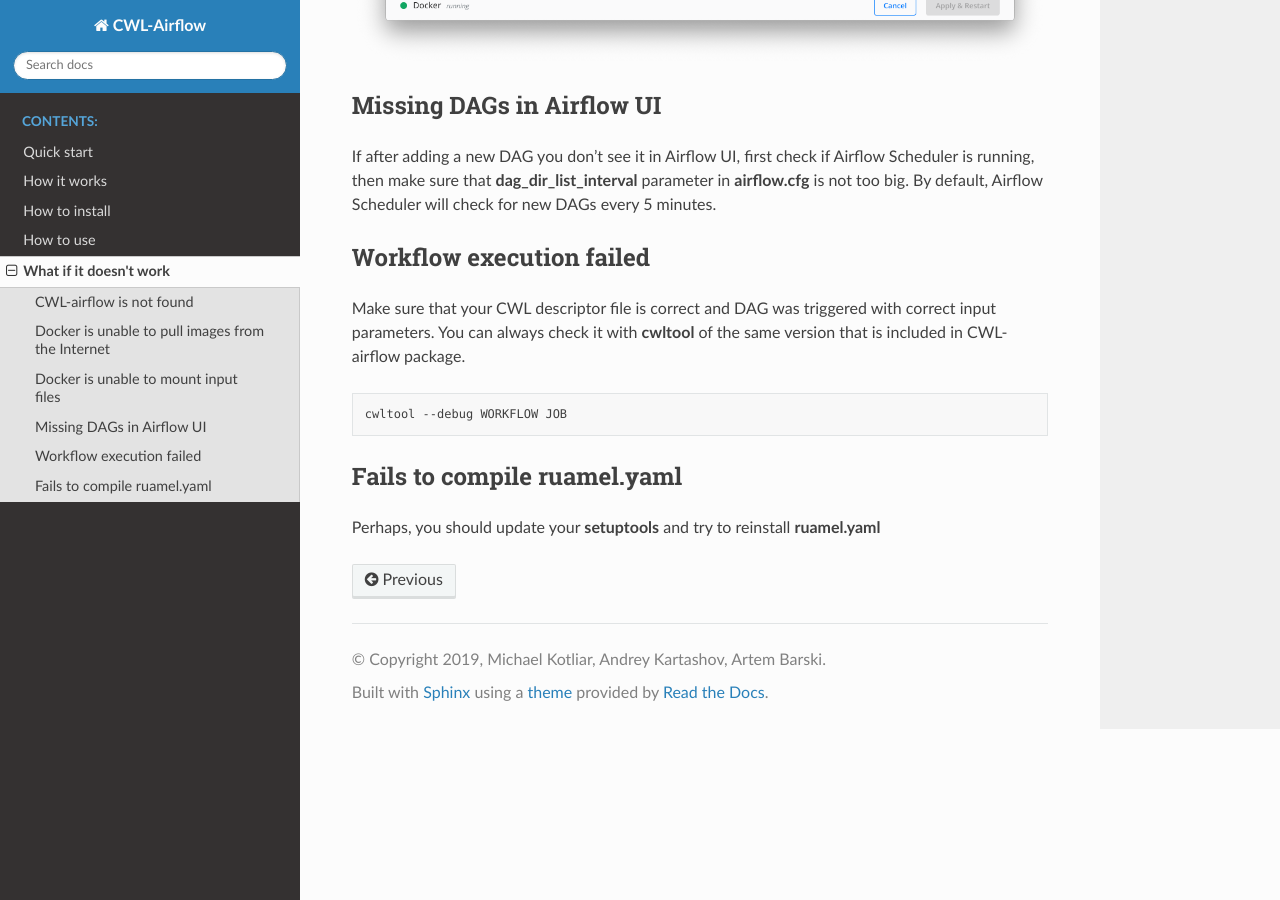
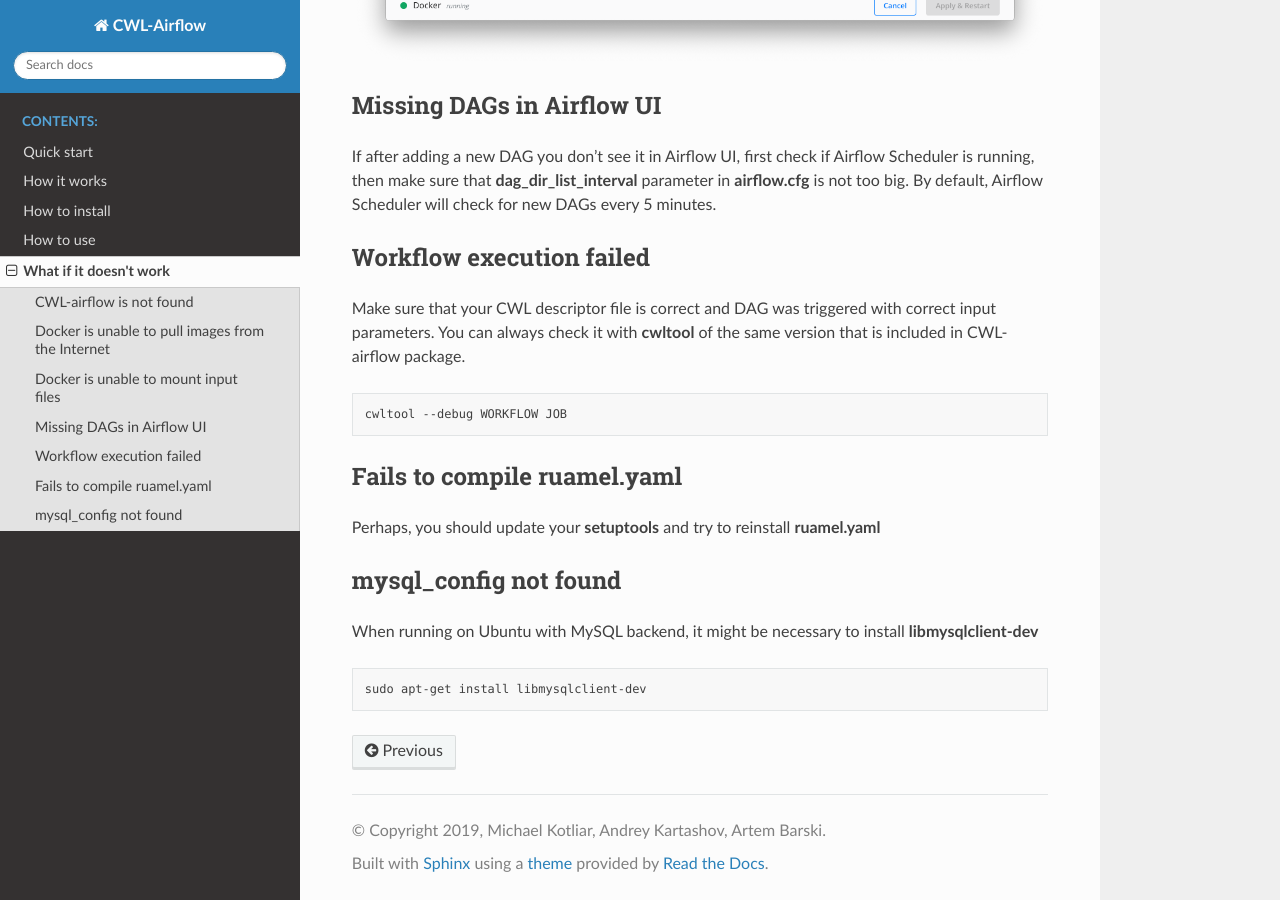
Before and after one commit to Barski-lab/cwl-airflow, a Sphinx documentation site: the page built from docs/readme/what_if_it_doesnt_work.md, in a window 1280 px wide and 900 px high, scrolled down 1013 px. Built offline with Sphinx 7.4.7 and the Read the Docs theme 2.0.0, drawn with Linux system fonts in a browser that asks for light colours.

Commit message:
Update docs

````diff
--- a/docs/readme/what_if_it_doesnt_work.md
+++ b/docs/readme/what_if_it_doesnt_work.md
@@ -36,3 +36,10 @@
 ## Fails to compile ruamel.yaml
 
   Perhaps, you should update your **setuptools** and try to reinstall **ruamel.yaml**
+
+## mysql_config not found
+
+  When running on Ubuntu with MySQL backend, it might be necessary to install **libmysqlclient-dev**
+  ```sh
+  sudo apt-get install libmysqlclient-dev
+  ```
````
